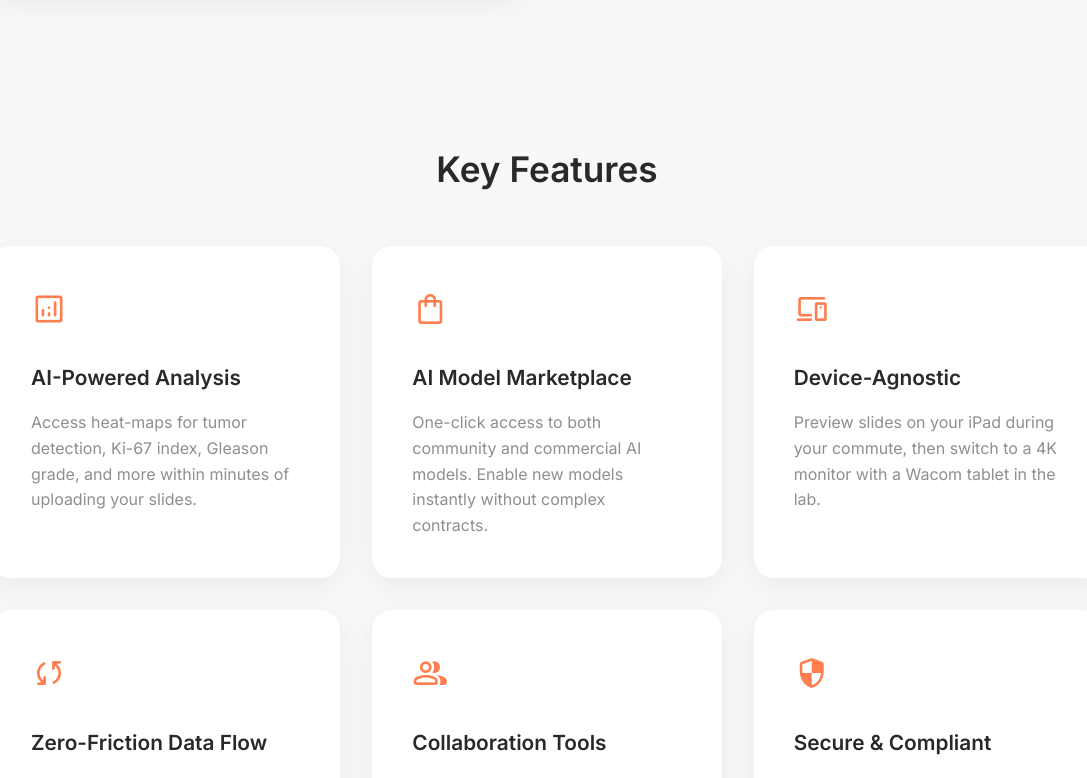
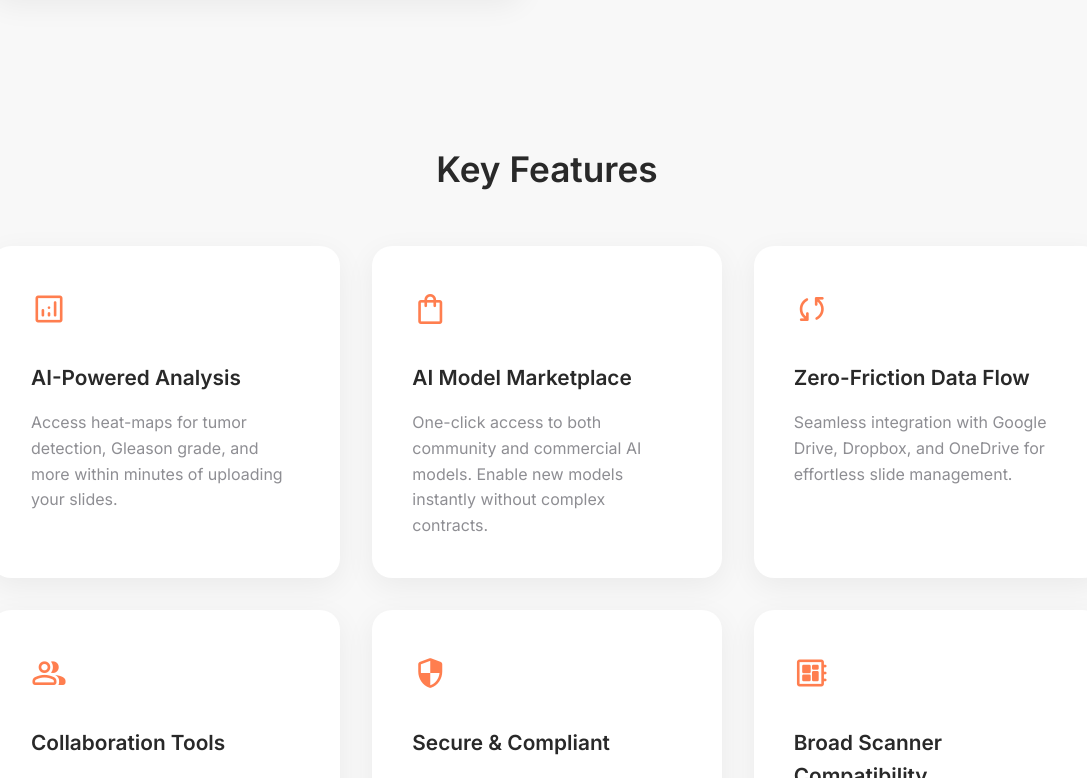
Before and after one commit to guopengwei/dpathweb, a plain HTML site: page index.html in a window 1280 px wide. Shown: the part 564-1342 px from the top of the page, without its empty margins (93-1180 px from the left). Drawn offline with nearby package versions, Linux system fonts and the light colour scheme.

Commit message:
Update index.html

```diff
--- a/index.html
+++ b/index.html
@@ -53,7 +53,7 @@
                         <span class="material-symbols-rounded">analytics</span>
                     </div>
                     <h3>AI-Powered Analysis</h3>
-                    <p>Access heat-maps for tumor detection, Ki-67 index, Gleason grade, and more within minutes of uploading your slides.</p>
+                    <p>Access heat-maps for tumor detection, Gleason grade, and more within minutes of uploading your slides.</p>
                 </div>
                 <div class="feature-card">
                     <div class="feature-icon">
@@ -61,13 +61,6 @@
                     </div>
                     <h3>AI Model Marketplace</h3>
                     <p>One-click access to both community and commercial AI models. Enable new models instantly without complex contracts.</p>
-                </div>
-                <div class="feature-card">
-                    <div class="feature-icon">
-                        <span class="material-symbols-rounded">devices</span>
-                    </div>
-                    <h3>Device-Agnostic</h3>
-                    <p>Preview slides on your iPad during your commute, then switch to a 4K monitor with a Wacom tablet in the lab.</p>
                 </div>
                 <div class="feature-card">
                     <div class="feature-icon">
```
